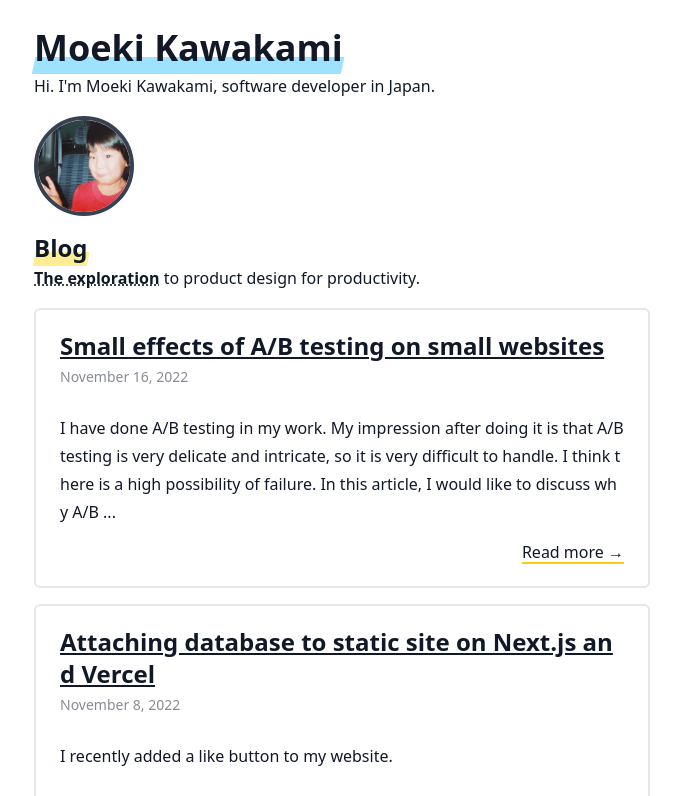
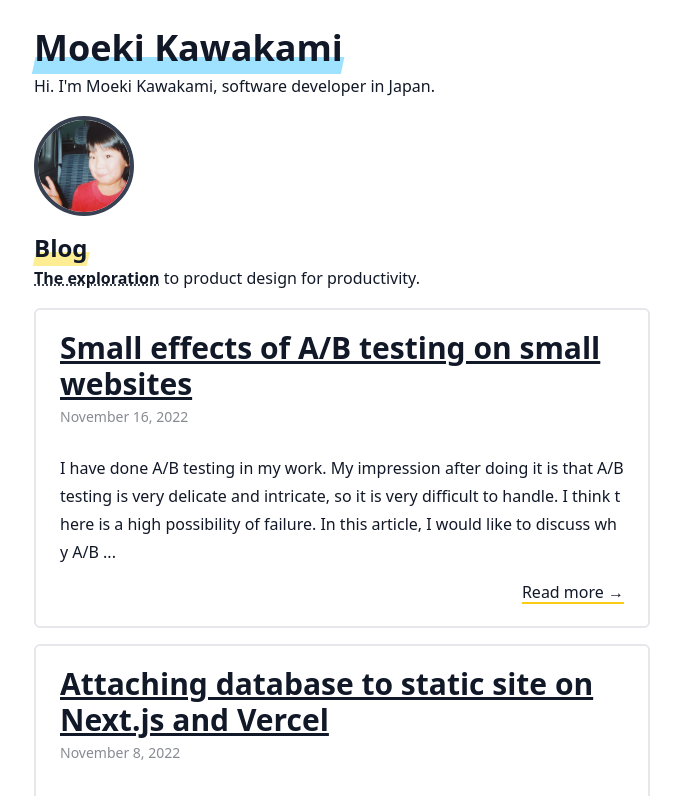
Before and after one commit to kawakamimoeki/website-legacy, a Next.js app: page /blog in a window 1280 px wide. Shown: the top 796 px of the page, without its empty margins (298-979 px from the left). Built offline with nearby package versions, Linux system fonts and the light colour scheme.

Commit message:
feat: improve style

```diff
--- a/components/post-list.jsx
+++ b/components/post-list.jsx
@@ -7,7 +7,7 @@
     <ul>
       {posts.map(({ id, date, title, content }) => (
         <li className="py-5 border-2 p-6 my-4 rounded-md" key={id}>
-          <h3 className="text-2xl font-bold">
+          <h3 className="text-3xl font-bold">
             <Link className="underline" href={`/blog/${id}`}>
               {title}
             </Link>
```
